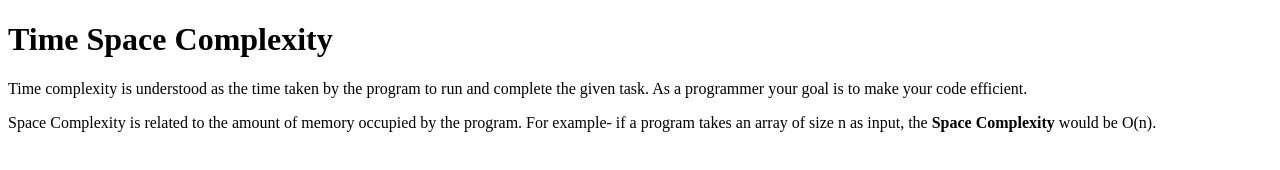
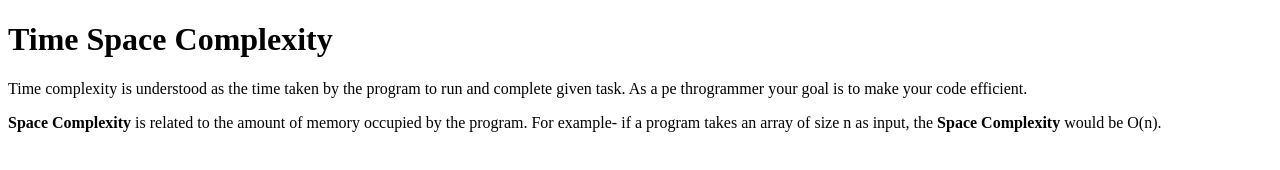
Before and after one commit to acciojob/time-and-space-complexity-Mufaddal-Hussen-Learning, a website: page main.html in a window 1280 px wide. Drawn offline with Linux system fonts and the light colour scheme.

Commit message:
created a submission

```diff
--- a/main.html
+++ b/main.html
@@ -9,8 +9,8 @@
 <body>
 	<!-- the entire body must be written by student -->
 	<h1>Time Space Complexity</h1>
-	<p>Time complexity is understood as the time taken by the program to run and complete the given task. As a programmer your goal is to make your code efficient.</p>
-    <p>Space Complexity is related to the amount of memory occupied by the program. For example- if a program takes an array of size n as input, the <b>Space Complexity</b> would be O(n).</p>
+	<p>Time complexity is understood as the time taken by the program to run and complete given task. As a pe throgrammer your goal is to make your code efficient.</p>
+    <p> <b>Space Complexity</b> is related to the amount of memory occupied by the program. For example- if a program takes an array of size n as input, the <b>Space Complexity</b> would be O(n).</p>
 	<script type="text/javascript" src="./script.js">
 </script>
 
```
